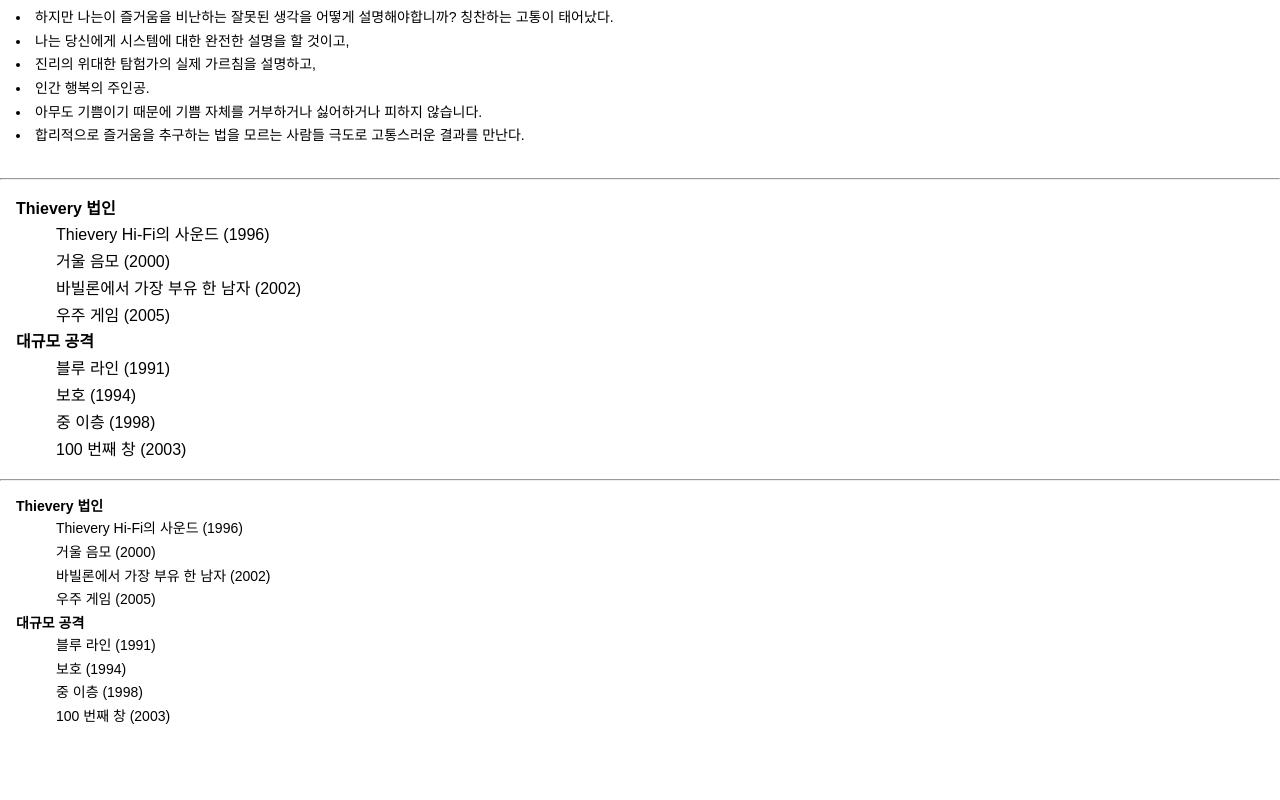
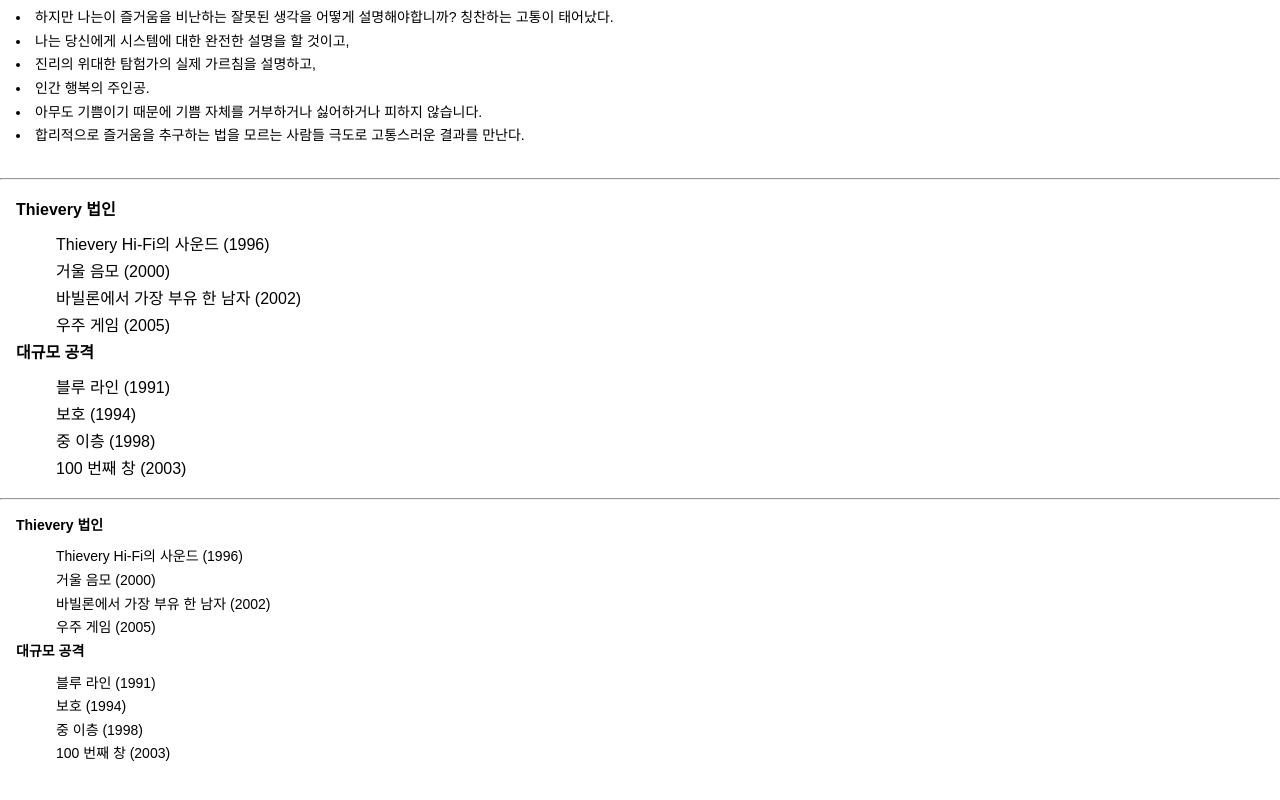
Before and after one commit to Manabu-Shirato/Manabu-Shirato.github.io, a plain HTML site: page typography/korean.html in a window 1280 px wide. Shown: the part 1522-2322 px from the top of the page. Drawn offline with Linux system fonts and the light colour scheme.

Commit message:
css chage

```diff
--- a/typography/css/style.css
+++ b/typography/css/style.css
@@ -65,10 +65,10 @@
     line-height: 1.3;
 }
 .pc{font-size: 16px;}
-dt.pc{font-weight: 700; line-height: 1.6;}
+dt.pc{font-weight: 700; line-height: 1.6875; margin-bottom: 8px;}
 dd.pc{line-height: 1.6875;}
 .sp{font-size: 14px;}
-dt.sp{font-weight: 700; line-height: 1.6;}
+dt.sp{font-weight: 700; line-height: 1.6875; margin-bottom: 8px;}
 dd.sp{line-height: 1.6875;}
 .bottom-bar{
     color: white;
```
